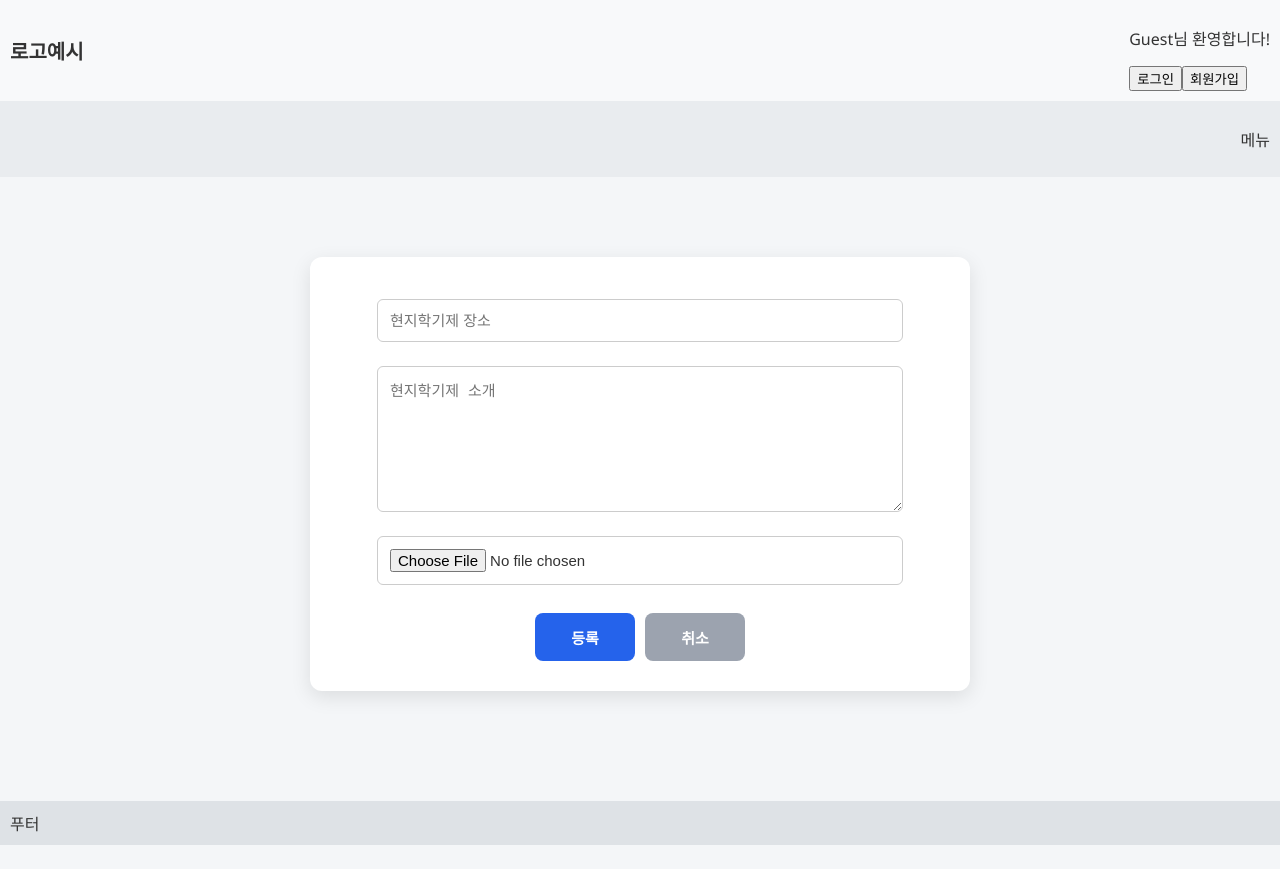
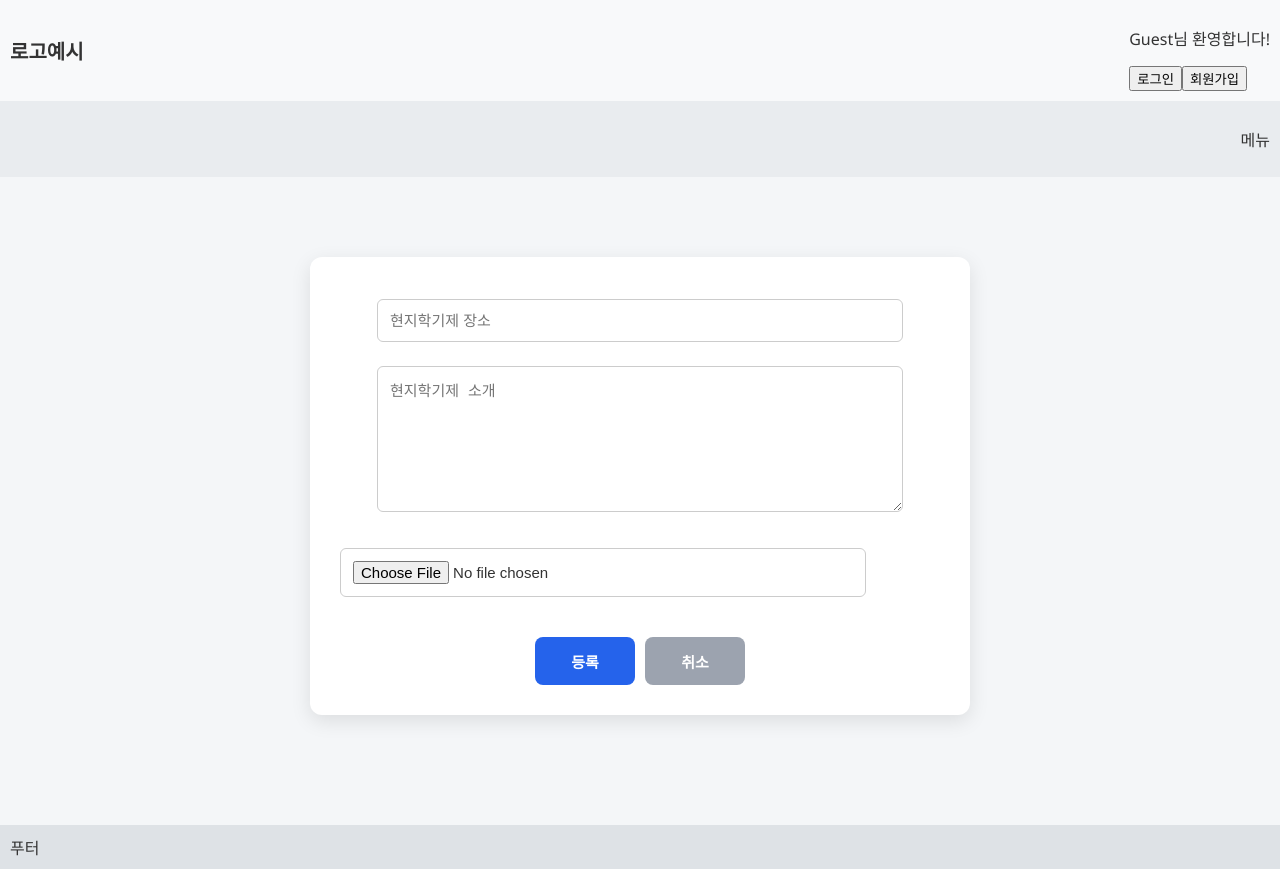
Before and after one commit to 6ReactTeamproject/test, a React (Vite) app: page /intro/new in a window 1280 px wide. Before the commit the page ends 845 px from the top, so only its background shows below. Built offline with nearby package versions, Linux system fonts and the light colour scheme.

Commit message:
이미지 등록 컴포넌트 분리 후 적용

```diff
--- a/db.json
+++ b/db.json
@@ -77,12 +77,6 @@
       "title": "ㅁ",
       "authorId": "1",
       "id": "Z4ghxoR"
-    },
-    {
-      "title": "a",
-      "description": "a",
-      "authorId": "1",
-      "id": "Ud3r7md"
     }
   ],
   "posts": [
--- a/src/components/Travel/EditForm.jsx
+++ b/src/components/Travel/EditForm.jsx
@@ -1,6 +1,7 @@
 import { useState } from "react";
 import "./travel.css";
 import { apiPatch } from "../../api/fetch";
+import ImageUpload from "../common/ImageUpload";
 
 export default function EditForm({
   data,
@@ -39,6 +40,11 @@ export default function EditForm({
               value={formData[key]}
               onChange={(e) => handleChange(key, e.target.value)}
             />
+          ) : type === "image" ? (
+            <ImageUpload
+              name={key}
+              onLoad={(result) => handleChange(key, result)}
+            />
           ) : (
             <input
               value={formData[key]}
--- /dev/null
+++ b/src/components/common/ImageUpload.jsx
@@ -0,0 +1,30 @@
+import { useState } from "react";
+
+export default function ImageUpload({ onLoad, name = "image", accept = "image/*" }) {
+  const [preview, setPreview] = useState(null);
+
+  const handleChange = (e) => {
+    const file = e.target.files[0];
+    if (!file) return;
+
+    const reader = new FileReader();
+    reader.onloadend = () => {
+      setPreview(reader.result);
+      onLoad(reader.result);
+    };
+    reader.readAsDataURL(file);
+  };
+
+  return (
+    <div style={{ width: "100%", margin: "12px 0" }}>
+      <input type="file" name={name} accept={accept} onChange={handleChange} />
+      {preview && (
+        <img
+          src={preview}
+          alt="미리보기"
+          style={{ marginTop: "12px", width: "100%", maxWidth: "400px", borderRadius: "8px" }}
+        />
+      )}
+    </div>
+  );
+}
--- a/src/pages/CreateMember.jsx
+++ b/src/pages/CreateMember.jsx
@@ -1,8 +1,8 @@
 import { useState } from "react";
 import CreateButton from "../components/Travel/CreateButton";
+import ImageUpload from "../components/common/ImageUpload";
 
 export default function CreateMember() {
-  const [profileImage, setProfileImage] = useState("");
   const [inputs, setInputs] = useState({});
 
   const isFilled = (data) =>
@@ -19,24 +19,11 @@ export default function CreateMember() {
       <input name="name" placeholder="이름" />
       <input name="role" placeholder="역할" />
       <textarea name="introduction" placeholder="조원 소개" />
-
-      <input
-        type="file"
-        accept="image/*"
-        onChange={(e) => {
-          const file = e.target.files[0];
-          if (file) {
-            const reader = new FileReader();
-            reader.onloadend = () => {
-              setProfileImage(reader.result);
-              setInputs(prev => ({
-                ...prev,
-                profileImage: reader.result
-              }));
-            };
-            reader.readAsDataURL(file);
-          }
-        }}
+      <ImageUpload
+        name="profileImage"
+        onLoad={(result) =>
+          setInputs((prev) => ({ ...prev, profileImage: result }))
+        }
       />
     </CreateButton>
   );
--- a/src/pages/CreateTravelIntro.jsx
+++ b/src/pages/CreateTravelIntro.jsx
@@ -1,12 +1,12 @@
 import { useState } from "react";
 import CreateButton from "../components/Travel/CreateButton";
+import ImageUpload from "../components/common/ImageUpload";
 
 export default function CreateTravelIntro() {
-  const [imageUrl, setImageUrl] = useState("");
   const [inputs, setInputs] = useState({});
 
   const isFilled = (data) =>
-    data.title?.trim() && data.description?.trim(); // 이미지 제외
+    data.title?.trim() && data.description?.trim();
 
   return (
     <CreateButton
@@ -18,24 +18,11 @@ export default function CreateTravelIntro() {
     >
       <input name="title" placeholder="현지학기제 장소" />
       <textarea name="description" placeholder="현지학기제 소개" />
-
-      <input
-        type="file"
-        accept="image/*"
-        onChange={(e) => {
-          const file = e.target.files[0];
-          if (file) {
-            const reader = new FileReader();
-            reader.onloadend = () => {
-              setImageUrl(reader.result);
-              setInputs(prev => ({
-                ...prev,
-                imageUrl: reader.result
-              }));
-            };
-            reader.readAsDataURL(file);
-          }
-        }}
+      <ImageUpload
+        name="imageUrl"
+        onLoad={(result) =>
+          setInputs((prev) => ({ ...prev, imageUrl: result }))
+        }
       />
     </CreateButton>
   );
--- a/src/pages/EditMember.jsx
+++ b/src/pages/EditMember.jsx
@@ -9,7 +9,7 @@ export default function EditMember({ member, onDone }) {
       onDone={onDone}
       fields={[
         { label: "이름", key: "name" },
-        { label: "이미지 링크", key: "profileImage" },
+        { label: "이미지 업로드", key: "profileImage", type: "image" },
         { label: "소개", key: "introduction", type: "textarea" }
       ]}
     />
--- a/src/pages/EditTravelIntro.jsx
+++ b/src/pages/EditTravelIntro.jsx
@@ -9,7 +9,7 @@ export default function EditTravelIntro({ travelPlace, onDone }) {
       onDone={onDone}
       fields={[
         { label: "장소명", key: "title" },
-        { label: "이미지 링크", key: "imageUrl" },
+        { label: "이미지 업로드", key: "imageUrl", type: "image" },
         { label: "장소 소개", key: "description", type: "textarea" }
       ]}
     />
```
